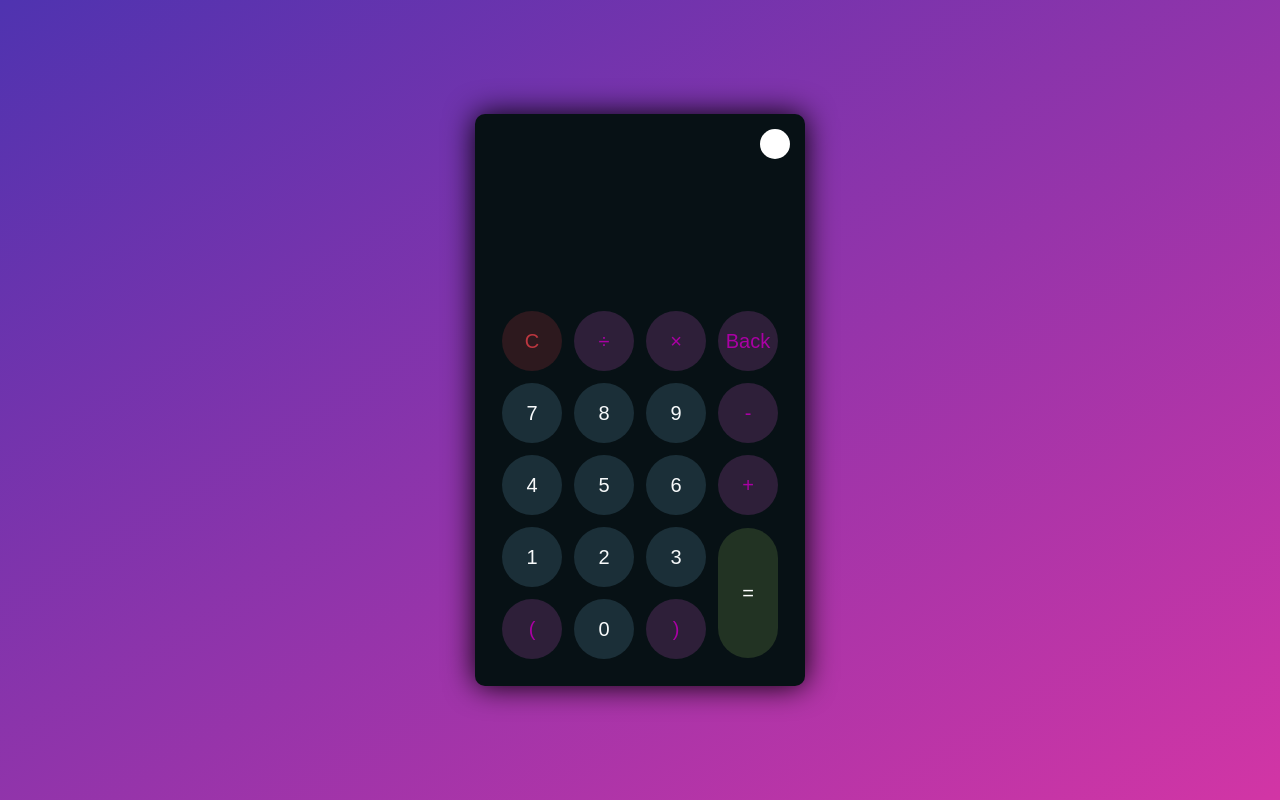
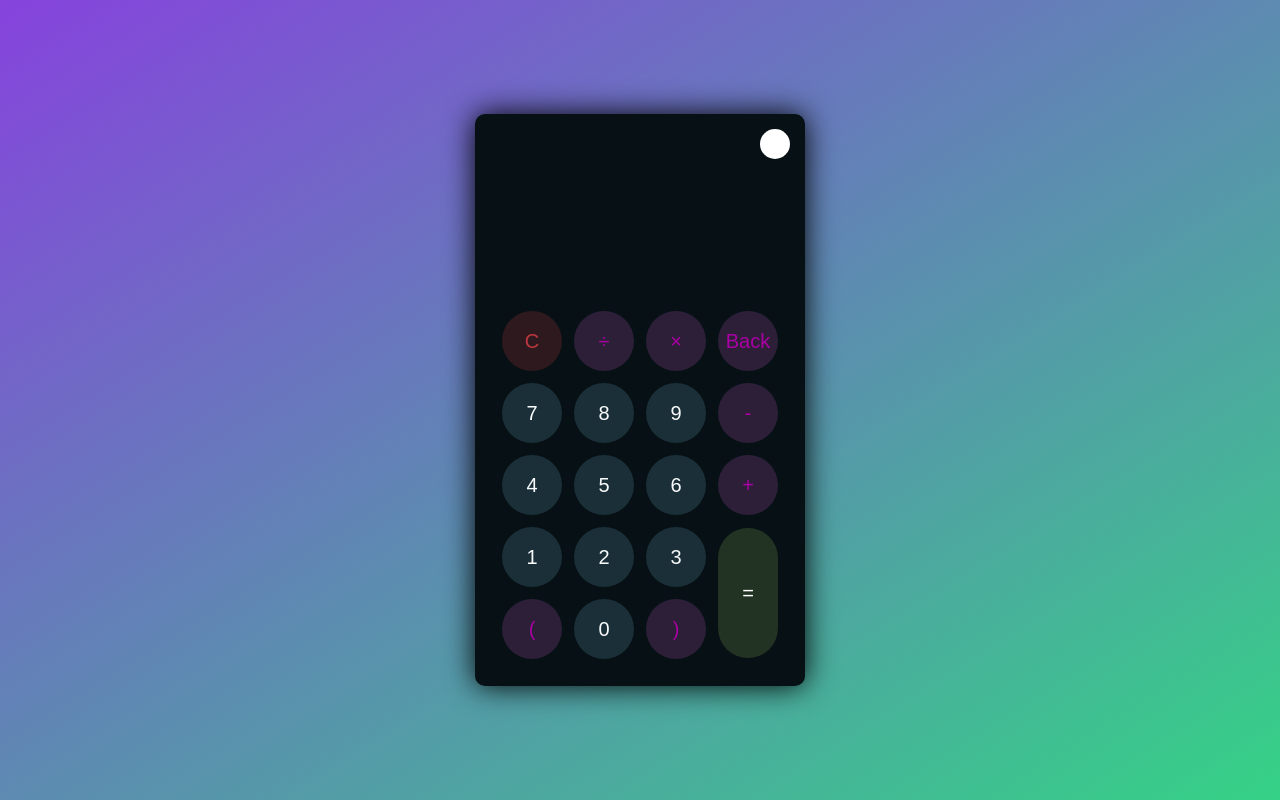
Before and after one commit to Dhruvpandey08/MyCalculator, a plain HTML site: page index.html in a window 1280 px wide. Drawn offline with Linux system fonts and the light colour scheme.

Commit message:
updated bg color

```diff
--- a/style.css
+++ b/style.css
@@ -16,7 +16,7 @@ a {
 }
 
 body {
-  background-image: linear-gradient( to bottom right, rgba(79,51,176,1.0),rgba(210,53,165));
+  background-image: linear-gradient( to bottom right, rgb(134, 67, 221),rgb(53, 210, 134));
 }
 
 .container {
```
